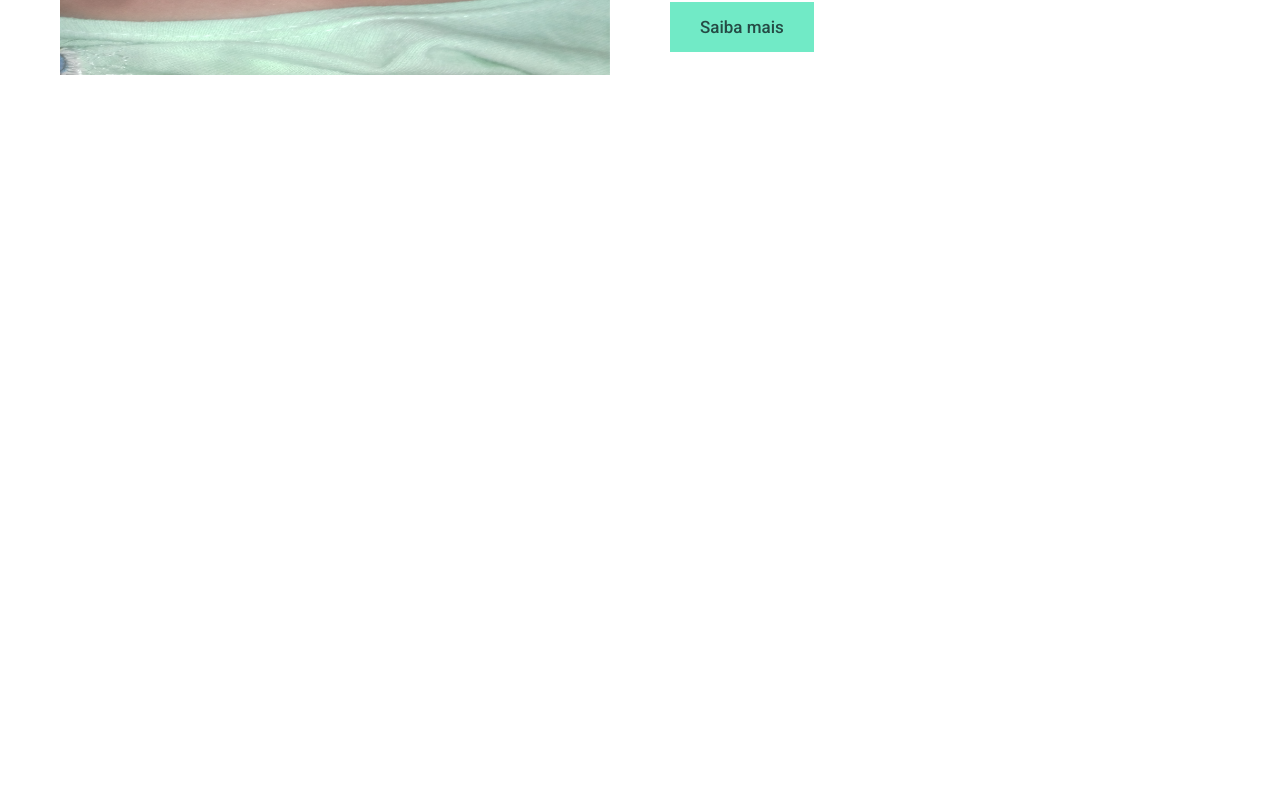
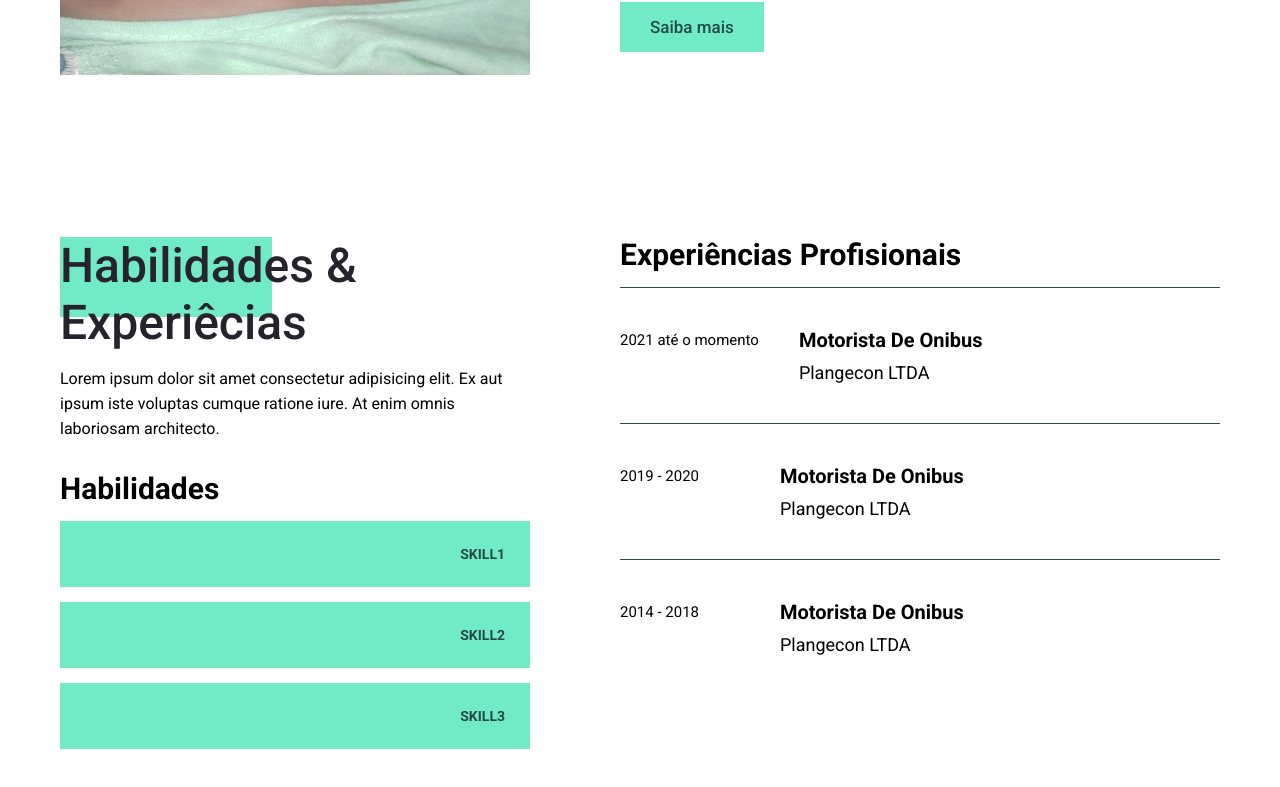
Before and after one commit to WerbethAraujo/my-portfolio, a React (Vite) app: page / in a window 1280 px wide. Shown: the part 1315-2102 px from the top of the page. Before the commit the page ends 1552 px from the top, so only its background shows below. Built offline with nearby package versions, Linux system fonts and the light colour scheme.

Commit message:
feat: section skills done

```diff
--- a/src/App.jsx
+++ b/src/App.jsx
@@ -2,6 +2,7 @@ import React from 'react';
 
 import Header from './components/Header';
 import About from './components/About';
+import Skills from './components/Skills';
 
 const App = () => {
   return (
@@ -9,6 +10,7 @@ const App = () => {
       <Header />
       <main>
         <About />
+        <Skills />
       </main>
     </>
   );
--- a/src/components/About/index.jsx
+++ b/src/components/About/index.jsx
@@ -1,12 +1,16 @@
 import React from 'react';
 import { Container, Content } from './styles';
+import Box from '../Box';
 import Avatar2 from '../../assets/images/avatar2.jpg';
 
 const About = () => {
   return (
     <Container>
-      <div>
-        <img src={Avatar2} alt='avatar 2' />
+      <div className='avatar2'>
+        <img src={Avatar2} alt='imagem da seção sobre' />
+        <div className='box'>
+          <Box text='sobre' />
+        </div>
       </div>
       <Content>
         <h2>Sobre Mim</h2>
--- a/src/components/About/styles.jsx
+++ b/src/components/About/styles.jsx
@@ -10,21 +10,28 @@ export const Container = styled.section`
   align-items: center;
   justify-content: space-between;
 
-  div {
+  .avatar2 {
     position: relative;
     width: 100%;
-    max-width: 55rem;
+    max-width: 47rem;
 
     img {
       width: 100%;
       height: 43rem;
       object-fit: fill;
     }
+
+    .box {
+      position: absolute;
+      top: -7rem;
+      left: -1rem;
+    }
   }
 `;
 
 export const Content = styled.div`
   width: 100%;
+  max-width: 60rem;
 
   h2 {
     margin-bottom: 1.5rem;
--- /dev/null
+++ b/src/components/Box/index.jsx
@@ -0,0 +1,12 @@
+import React from 'react';
+import { Container } from './styles';
+
+const Box = ({ text }) => {
+  return (
+    <Container>
+      <span>{text}</span>
+    </Container>
+  );
+};
+
+export default Box;
--- /dev/null
+++ b/src/components/Box/styles.jsx
@@ -0,0 +1,19 @@
+import styled from 'styled-components';
+
+export const Container = styled.div`
+  background: ${({ theme }) => theme.colors.primary};
+  padding: 3rem;
+  width: 7rem;
+  display: flex;
+  align-items: center;
+  justify-content: center;
+
+  span {
+    color: ${({ theme }) => theme.colors.darkPrimary};
+    text-transform: uppercase;
+    writing-mode: vertical-lr;
+    text-orientation: upright;
+    font-size: 1.5rem;
+    font-weight: bold;
+  }
+`;
--- a/src/components/Header/styles.jsx
+++ b/src/components/Header/styles.jsx
@@ -40,18 +40,19 @@ export const Container = styled.header`
     }
 
     .arrow {
-      position: fixed;
+      position: absolute;
       background: ${({ theme }) => theme.colors.primary};
       width: 9rem;
       height: 9rem;
       border-radius: 50%;
       bottom: 4rem;
-      left: 50%;
-      transform: translateX(-50%);
+      left: 47%;
+      transform: translateY(-50%);
       display: flex;
       align-items: center;
       justify-content: center;
       animation: up-down 0.5s infinite alternate;
+      z-index: 100;
 
       .icon {
         color: ${({ theme }) => theme.colors.background};
--- /dev/null
+++ b/src/components/Skills/index.jsx
@@ -0,0 +1,55 @@
+import React from 'react';
+import { Container, Content, Experience } from './styles';
+
+const Skills = () => {
+  return (
+    <Container>
+      <div className='skills'>
+        <div>
+          <h2>Habilidades & Experiêcias</h2>
+          <p>
+            Lorem ipsum dolor sit amet consectetur adipisicing elit. Ex aut
+            ipsum iste voluptas cumque ratione iure. At enim omnis laboriosam
+            architecto.
+          </p>
+        </div>
+        <Content>
+          <h3>Habilidades</h3>
+          <ul>
+            <li>Skill1</li>
+            <li>Skill2</li>
+            <li>Skill3</li>
+          </ul>
+        </Content>
+      </div>
+      <Experience>
+        <h3>Experiências Profisionais</h3>
+        <ul>
+          <li>
+            <div className='period'>2021 até o momento</div>
+            <div className='description'>
+              <h3>Motorista De Onibus</h3>
+              <h4>Plangecon LTDA</h4>
+            </div>
+          </li>
+          <li>
+            <div className='period'>2019 - 2020 </div>
+            <div className='description'>
+              <h3>Motorista De Onibus</h3>
+              <h4>Plangecon LTDA</h4>
+            </div>
+          </li>
+          <li>
+            <div className='period'>2014 - 2018</div>
+            <div className='description'>
+              <h3>Motorista De Onibus</h3>
+              <h4>Plangecon LTDA</h4>
+            </div>
+          </li>
+        </ul>
+      </Experience>
+    </Container>
+  );
+};
+
+export default Skills;
--- /dev/null
+++ b/src/components/Skills/styles.jsx
@@ -0,0 +1,104 @@
+import styled from 'styled-components';
+
+export const Container = styled.section`
+  margin-bottom: ${({ theme }) => theme.sizes.marginBottom};
+  position: relative;
+  width: 100%;
+  max-width: 120rem;
+  margin: 0 auto;
+  padding: 0 2rem;
+  min-height: 100vh;
+  display: flex;
+  justify-content: space-between;
+  gap: 6rem;
+
+  ul {
+    list-style: none;
+  }
+
+  .skills {
+    width: 100%;
+    max-width: 47rem;
+
+    div {
+      margin-bottom: 3rem;
+
+      h2 {
+        margin-bottom: 1.5rem;
+        position: relative;
+
+        &::before {
+          content: '';
+          background: ${({ theme }) => theme.colors.primary};
+          position: absolute;
+          width: 45%;
+          height: 70%;
+          top: 0;
+          left: 0;
+          z-index: -10;
+        }
+      }
+    }
+  }
+`;
+
+export const Content = styled.div`
+  h3 {
+    margin-bottom: 1.5rem;
+    font-size: 3rem;
+  }
+
+  ul {
+    li {
+      background: ${({ theme }) => theme.colors.primary};
+      color: ${({ theme }) => theme.colors.darkPrimary};
+      text-transform: uppercase;
+      text-align: right;
+      font-size: 1.4rem;
+      padding: 2.5rem;
+      font-weight: bold;
+
+      &:not(:last-of-type) {
+        margin-bottom: 1.5rem;
+      }
+    }
+  }
+`;
+
+export const Experience = styled.div`
+  max-width: 60rem;
+  width: 100%;
+
+  > h3 {
+    margin-bottom: 1.5rem;
+    font-size: 3rem;
+  }
+
+  ul {
+    li {
+      border-top: 1px solid ${({ theme }) => theme.colors.darkPrimary};
+      display: flex;
+      padding: 4rem 0;
+
+      .period {
+        min-width: 12rem;
+        font-size: 1.5rem;
+        margin-top: 0.3rem;
+      }
+
+      .description {
+        margin-left: 4rem;
+
+        h3 {
+          margin-bottom: 1rem;
+          font-size: 2rem;
+        }
+
+        h4 {
+          font-size: 1.8rem;
+          font-weight: 400;
+        }
+      }
+    }
+  }
+`;
```
